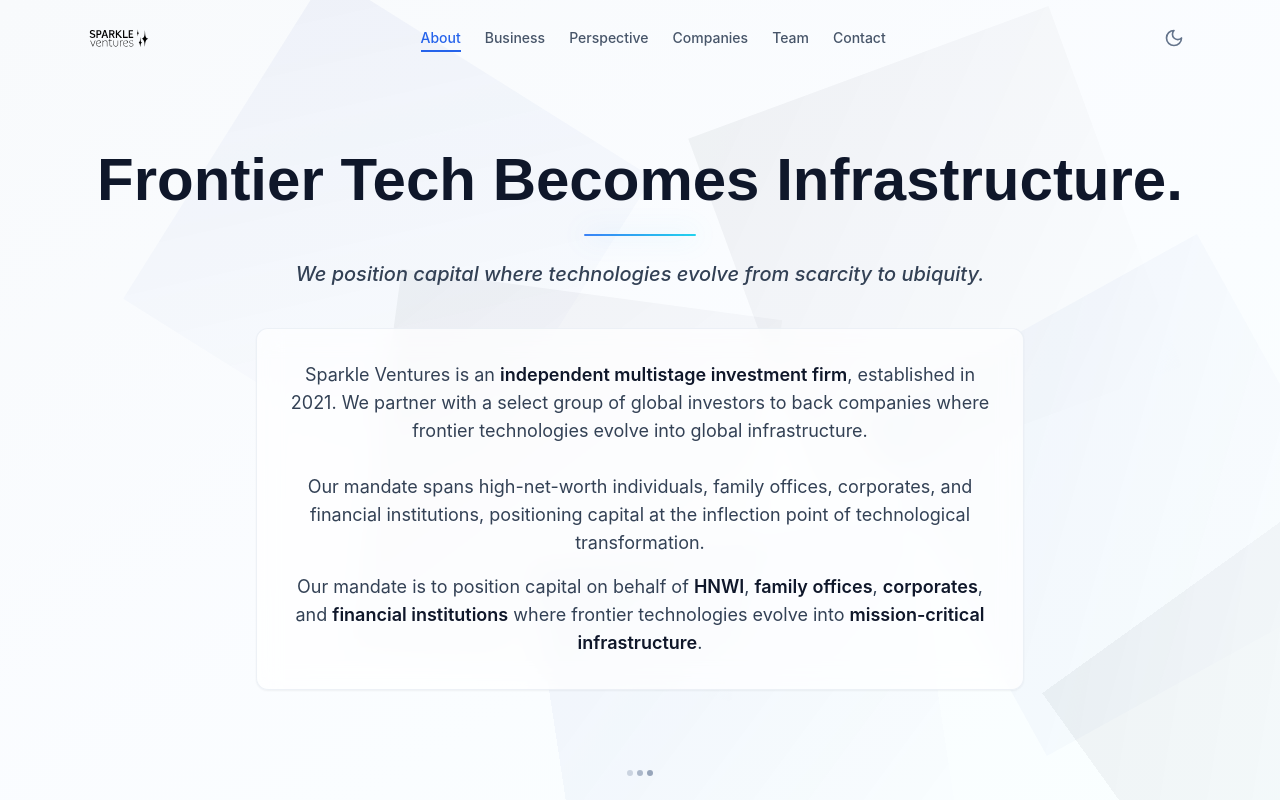
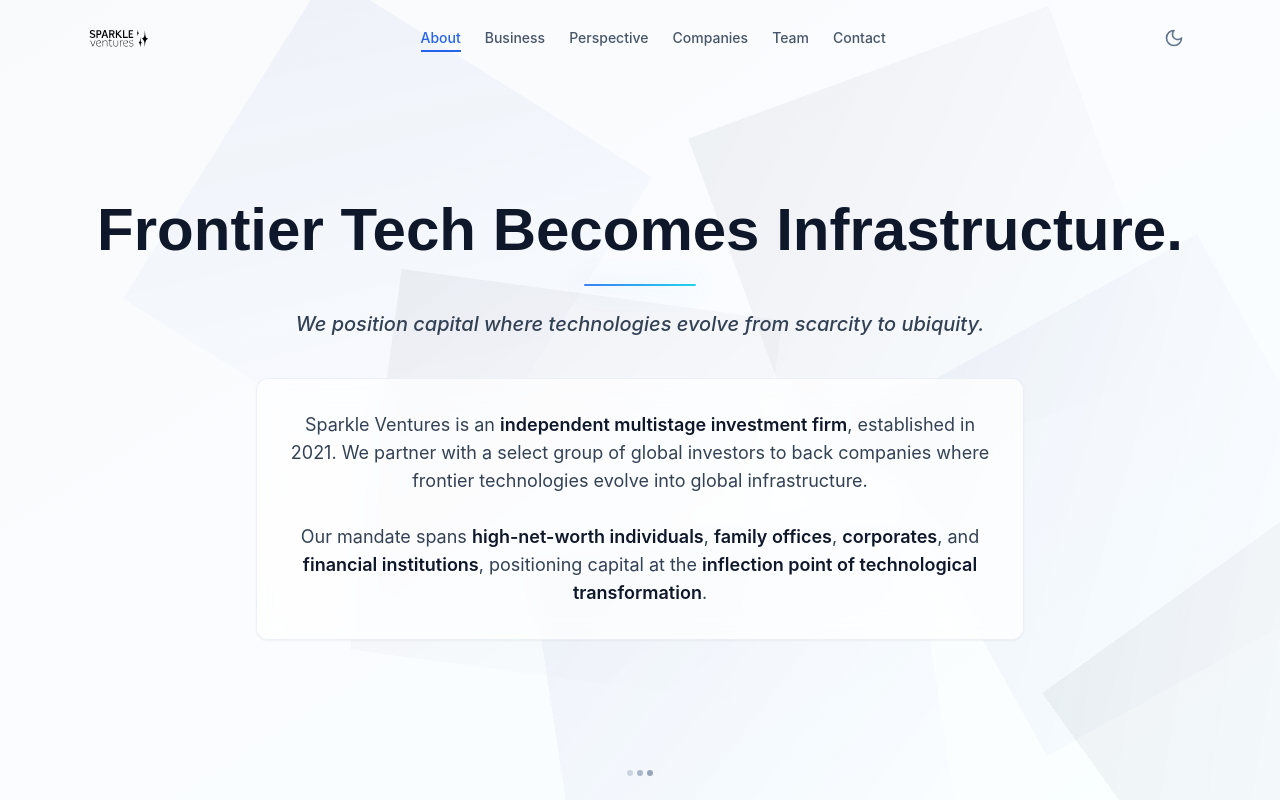
Before and after one commit to thsvc/sparkle-static, a React (Vite) app: page / in a window 1280 px wide. Shown: the top 800 px of the page. Built offline with nearby package versions, Linux system fonts and the light colour scheme.

Commit message:
Update App.jsx

```diff
--- a/src/App.jsx
+++ b/src/App.jsx
@@ -851,15 +851,9 @@ const BusinessCardIntro = () => {
         where frontier technologies evolve into global infrastructure.
         <br className="hidden md:block" />
         <br className="hidden md:block" />
-        Our mandate spans high-net-worth individuals, family offices, corporates, and financial
-        institutions, positioning capital at the inflection point of technological transformation.
-      </p>
-
-      {/* Mandat */}
-      <p className="mt-4 text-base md:text-lg leading-relaxed text-slate-700 dark:text-slate-300">
-        Our mandate is to position capital on behalf of{" "}
+        Our mandate spans{" "}
         <span className="font-semibold text-slate-900 dark:text-white">
-          HNWI
+          high-net-worth individuals
         </span>
         ,{" "}
         <span className="font-semibold text-slate-900 dark:text-white">
@@ -872,10 +866,10 @@ const BusinessCardIntro = () => {
         , and{" "}
         <span className="font-semibold text-slate-900 dark:text-white">
           financial institutions
-        </span>{" "}
-        where frontier technologies evolve into{" "}
+        </span>
+        , positioning capital at the{" "}
         <span className="font-semibold text-slate-900 dark:text-white">
-          mission-critical infrastructure
+          inflection point of technological transformation
         </span>
         .
       </p>
```
